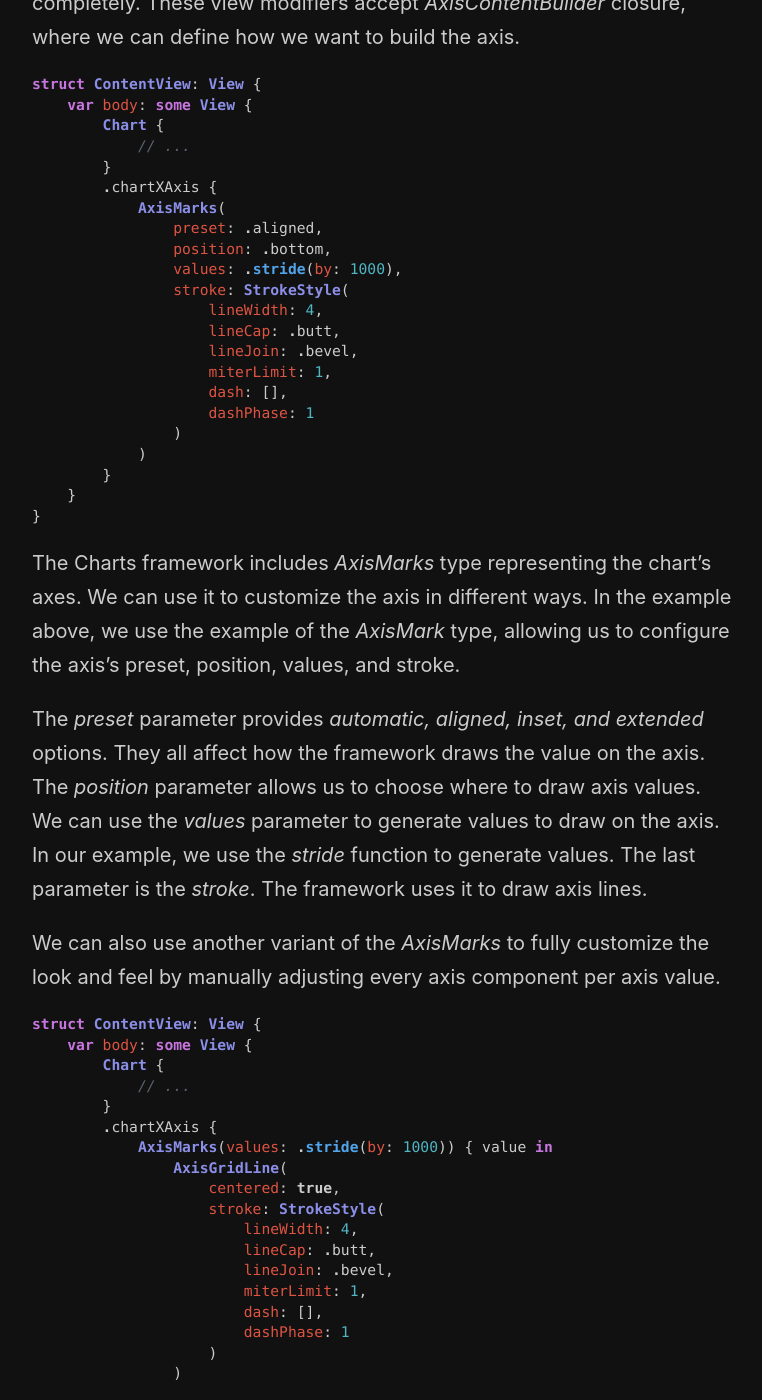
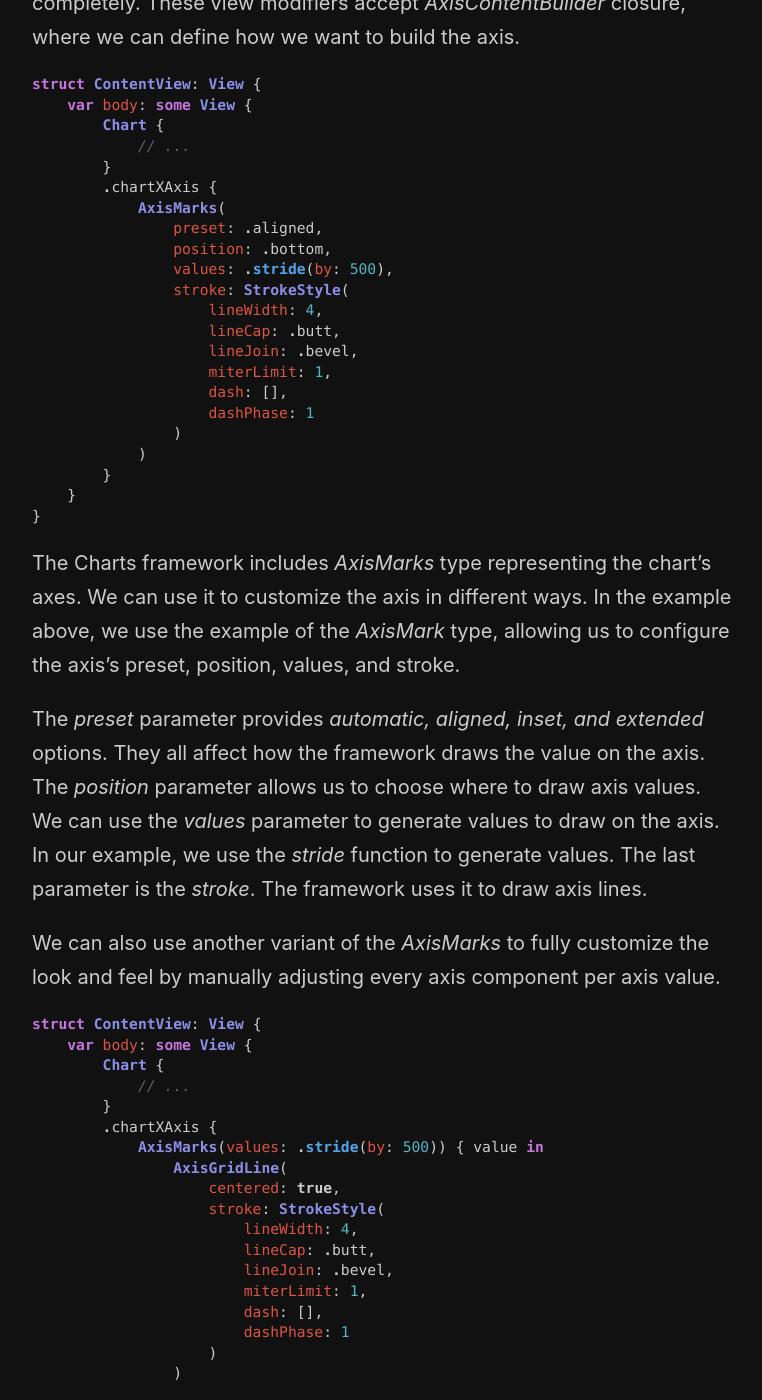
Before and after one commit to mecid/mecid.github.io, a Jekyll site: the page built from _posts/2023-02-15-mastering-charts-in-swiftui-customizations.md, in a window 1280 px wide and 1400 px high, scrolled down 1530 px. Shown: the whole window, without its empty margins (258-1020 px from the left). Built offline with Jekyll 4.4.1, drawn with Linux system fonts in a browser that asks for light colours.

Commit message:
Code examples fixed for chart customization post

```diff
--- a/_posts/2023-02-15-mastering-charts-in-swiftui-customizations.md
+++ b/_posts/2023-02-15-mastering-charts-in-swiftui-customizations.md
@@ -44,7 +44,7 @@ struct ContentView: View {
             AxisMarks(
                 preset: .aligned,
                 position: .bottom,
-                values: .stride(by: 1000),
+                values: .stride(by: 500),
                 stroke: StrokeStyle(
                     lineWidth: 4,
                     lineCap: .butt,
@@ -72,7 +72,7 @@ struct ContentView: View {
             // ...
         }
         .chartXAxis {
-            AxisMarks(values: .stride(by: 1000)) { value in
+            AxisMarks(values: .stride(by: 500)) { value in
                 AxisGridLine(
                     centered: true,
                     stroke: StrokeStyle(
```
